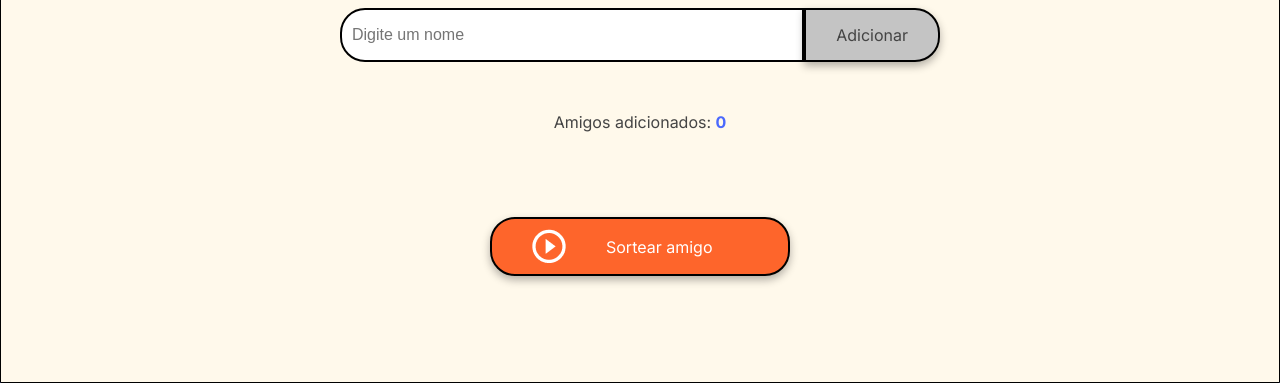
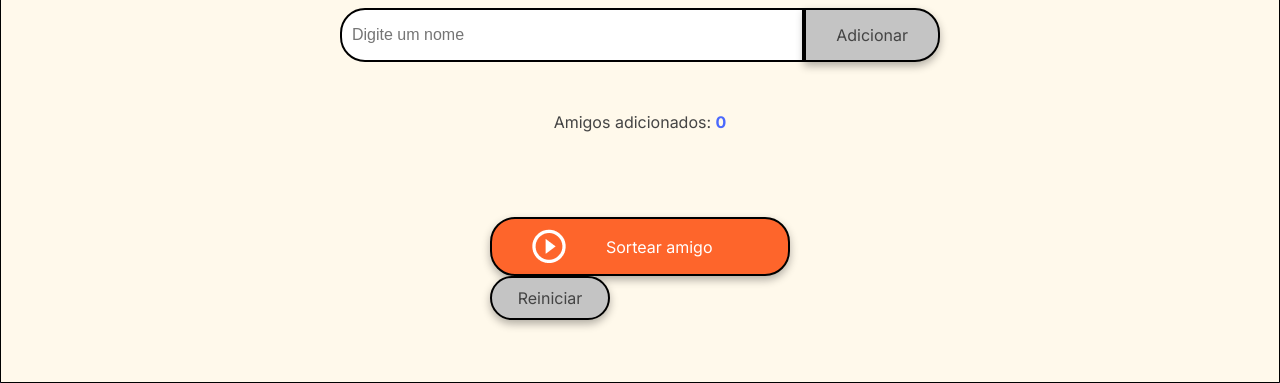
Before and after one commit to Clepf/challenge-amigo-secreto_pt-main, a plain HTML site: page index.html in a window 1280 px wide. Shown: the part 417-800 px from the top of the page. Drawn offline with Linux system fonts and the light colour scheme.

Commit message:
adiciona funcionalidade para reiniciar o sorteio

```diff
--- a/app.js
+++ b/app.js
@@ -87,6 +87,20 @@ function sortearAmigo() {
     atualizarListaAmigos();
 }
 
+// Adicionar a função de reiniciar
+function reiniciarSorteio() {
+    amigos = [];
+    ultimoSorteado = null;
+
+    // Limpa o campo de entrada e o resultado
+    document.getElementById('amigo').value = '';
+    document.getElementById('resultado').innerHTML = '';
+
+    atualizarListaAmigos();
+
+    alert("Sorteio reiniciado!");
+}
+
 function atualizarContador() {
     const contador = document.getElementById('contador');
     if (contador) {
--- a/index.html
+++ b/index.html
@@ -40,6 +40,10 @@
                     <img src="assets/play_circle_outline.png" alt="Ícone para sortear">
                     Sortear amigo
                 </button>
+                <!-- Botão para reiniciar -->
+                <button class="button-reset" onclick="reiniciarSorteio()" aria-label="Reiniciar sorteio">
+                    Reiniciar
+                </button>
             </div>
         </section>
     </main>
--- a/style.css
+++ b/style.css
@@ -125,6 +125,19 @@ button {
     background-color: #a1a1a1;
 }
 
+/* Botão de reiniciar */
+.button-reset {
+    background-color: var(--color-tertiary);
+    color: var(--color-text);
+    padding: 10px 20px;
+    font-size: 16px;
+    min-width: 120px;
+}
+
+.button-reset:hover {
+    background-color: #a1a1a1;
+}
+
 /* Listas */
 ul {
     list-style-type: none;
```
